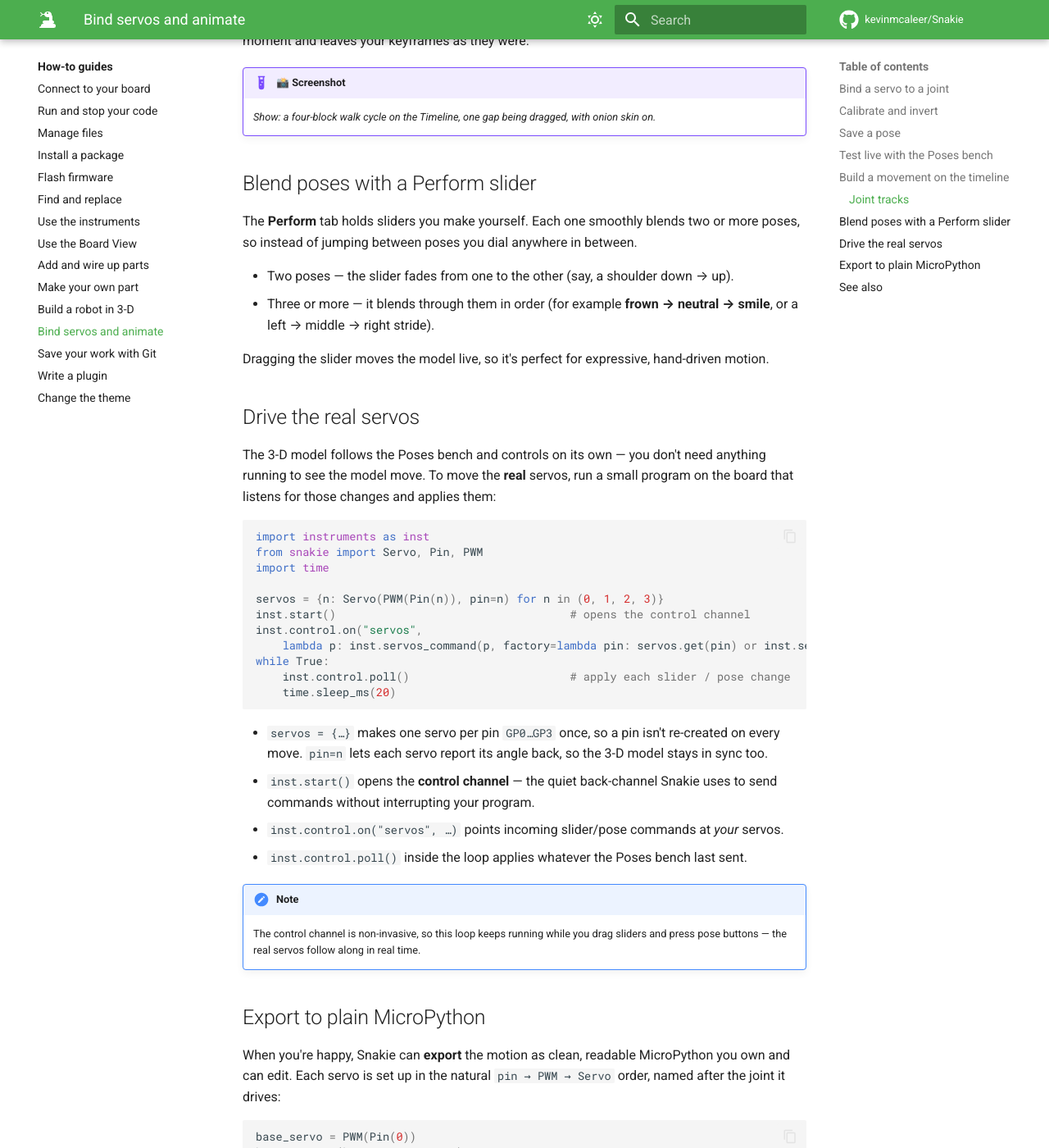
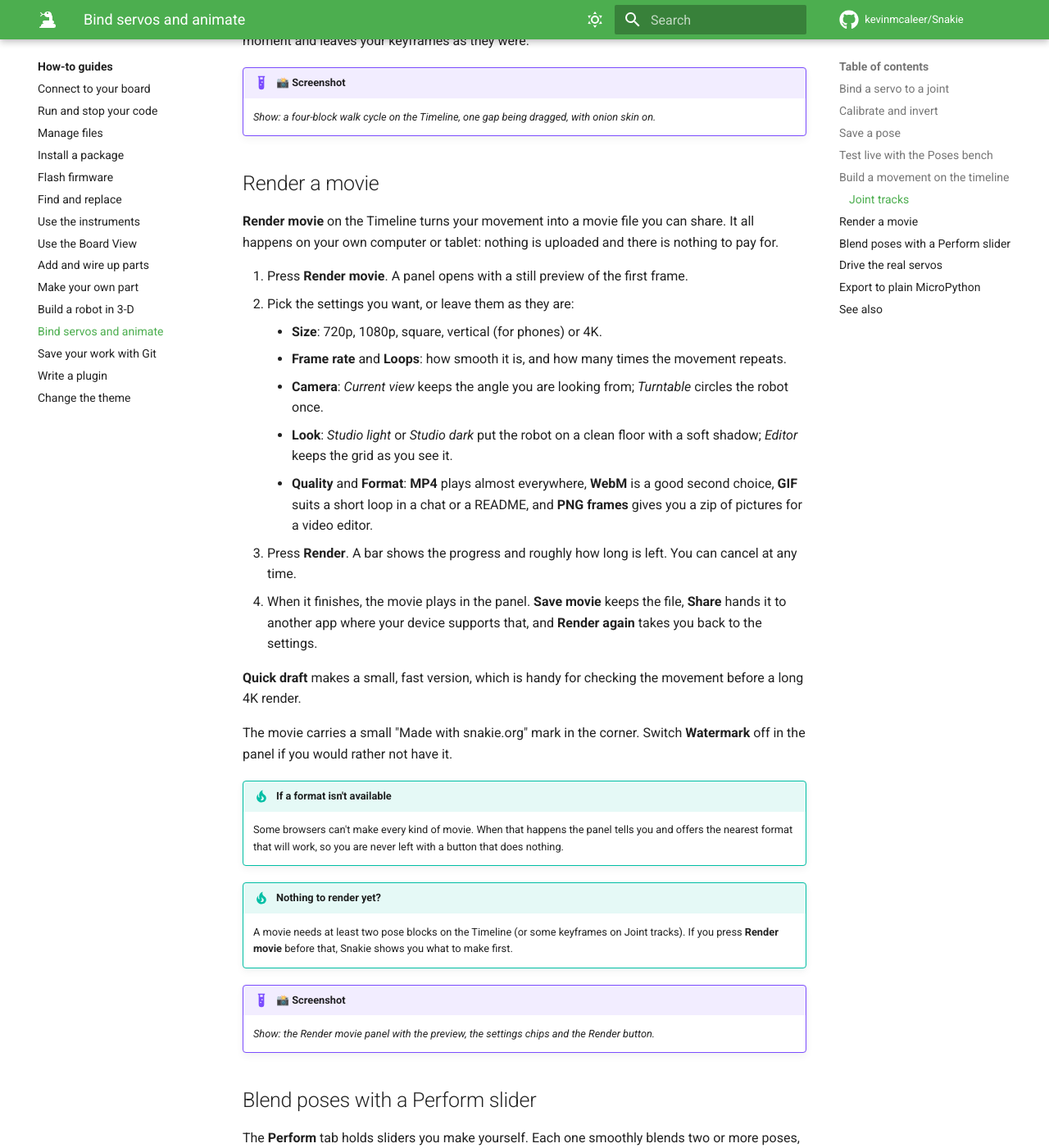
Before and after one commit to kevinmcaleer/snakie-docs, an MkDocs documentation site: the page built from docs/guides/motion-studio.md, in a window 1280 px wide and 1400 px high, scrolled down 3729 px. Shown: the whole window at 82% size. Built offline with MkDocs 1.6.1 and Material for MkDocs 9.7.7, drawn with Linux system fonts in a browser that asks for light colours; comment, search, counter and statistics services are not loaded.

Commit message:
docs: Render movie
Co-Authored-By: Claude Fable 5.2 <noreply@anthropic.com>
Claude-Session: https://claude.ai/code/session_01PQC6xmv9Yf9uduDGjtW6e9

```diff
--- a/docs/guides/motion-studio.md
+++ b/docs/guides/motion-studio.md
@@ -96,6 +96,33 @@ The **Joint tracks** tab is for fine-tuning: every joint gets its own row of *ke
 !!! example "📸 Screenshot"
     _Show: a four-block walk cycle on the Timeline, one gap being dragged, with onion skin on._
 
+## Render a movie
+
+**Render movie** on the Timeline turns your movement into a movie file you can share. It all happens on your own computer or tablet: nothing is uploaded and there is nothing to pay for.
+
+1. Press **Render movie**. A panel opens with a still preview of the first frame.
+2. Pick the settings you want, or leave them as they are:
+    - **Size**: 720p, 1080p, square, vertical (for phones) or 4K.
+    - **Frame rate** and **Loops**: how smooth it is, and how many times the movement repeats.
+    - **Camera**: *Current view* keeps the angle you are looking from; *Turntable* circles the robot once.
+    - **Look**: *Studio light* or *Studio dark* put the robot on a clean floor with a soft shadow; *Editor* keeps the grid as you see it.
+    - **Quality** and **Format**: **MP4** plays almost everywhere, **WebM** is a good second choice, **GIF** suits a short loop in a chat or a README, and **PNG frames** gives you a zip of pictures for a video editor.
+3. Press **Render**. A bar shows the progress and roughly how long is left. You can cancel at any time.
+4. When it finishes, the movie plays in the panel. **Save movie** keeps the file, **Share** hands it to another app where your device supports that, and **Render again** takes you back to the settings.
+
+**Quick draft** makes a small, fast version, which is handy for checking the movement before a long 4K render.
+
+The movie carries a small "Made with snakie.org" mark in the corner. Switch **Watermark** off in the panel if you would rather not have it.
+
+!!! tip "If a format isn't available"
+    Some browsers can't make every kind of movie. When that happens the panel tells you and offers the nearest format that will work, so you are never left with a button that does nothing.
+
+!!! tip "Nothing to render yet?"
+    A movie needs at least two pose blocks on the Timeline (or some keyframes on Joint tracks). If you press **Render movie** before that, Snakie shows you what to make first.
+
+!!! example "📸 Screenshot"
+    _Show: the Render movie panel with the preview, the settings chips and the Render button._
+
 ## Blend poses with a Perform slider
 
 The **Perform** tab holds sliders you make yourself. Each one smoothly blends two or more poses, so instead of jumping between poses you dial anywhere in between.
```
